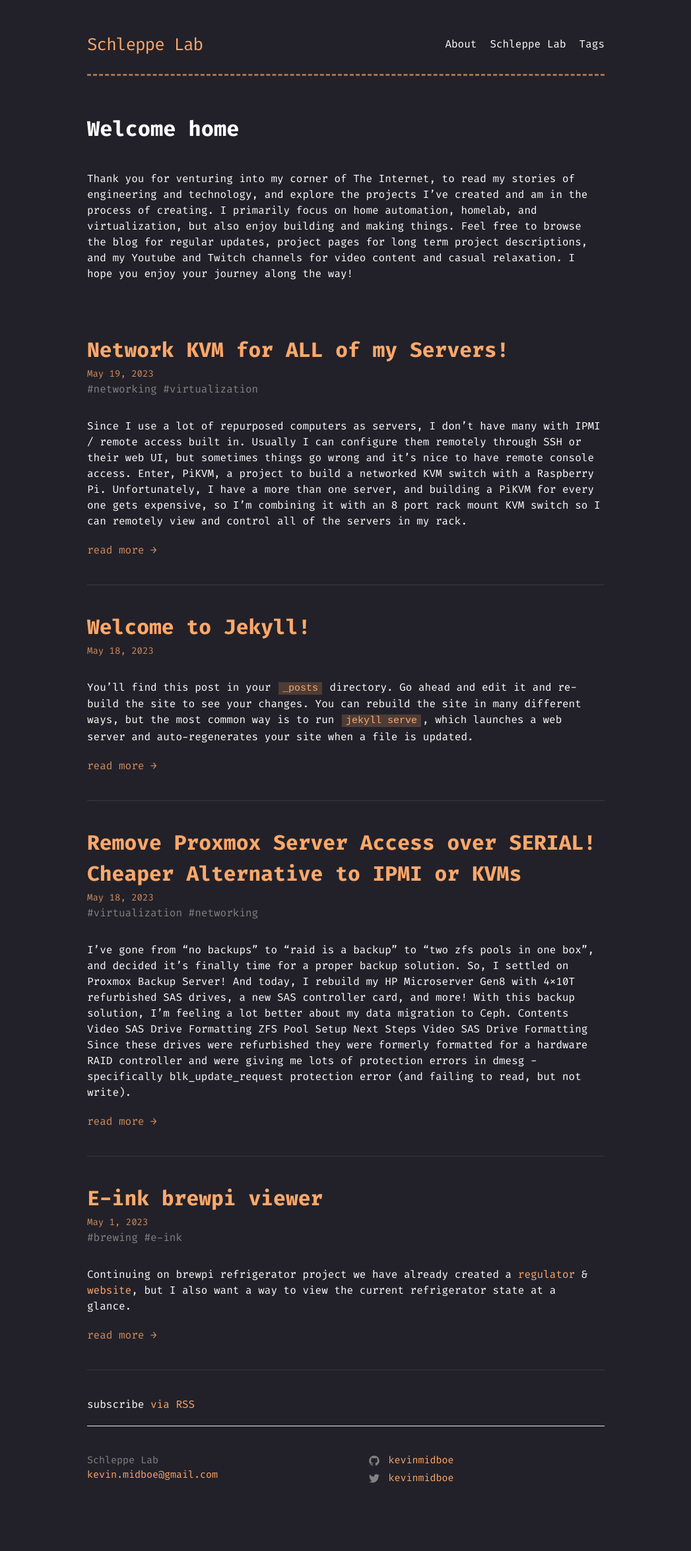
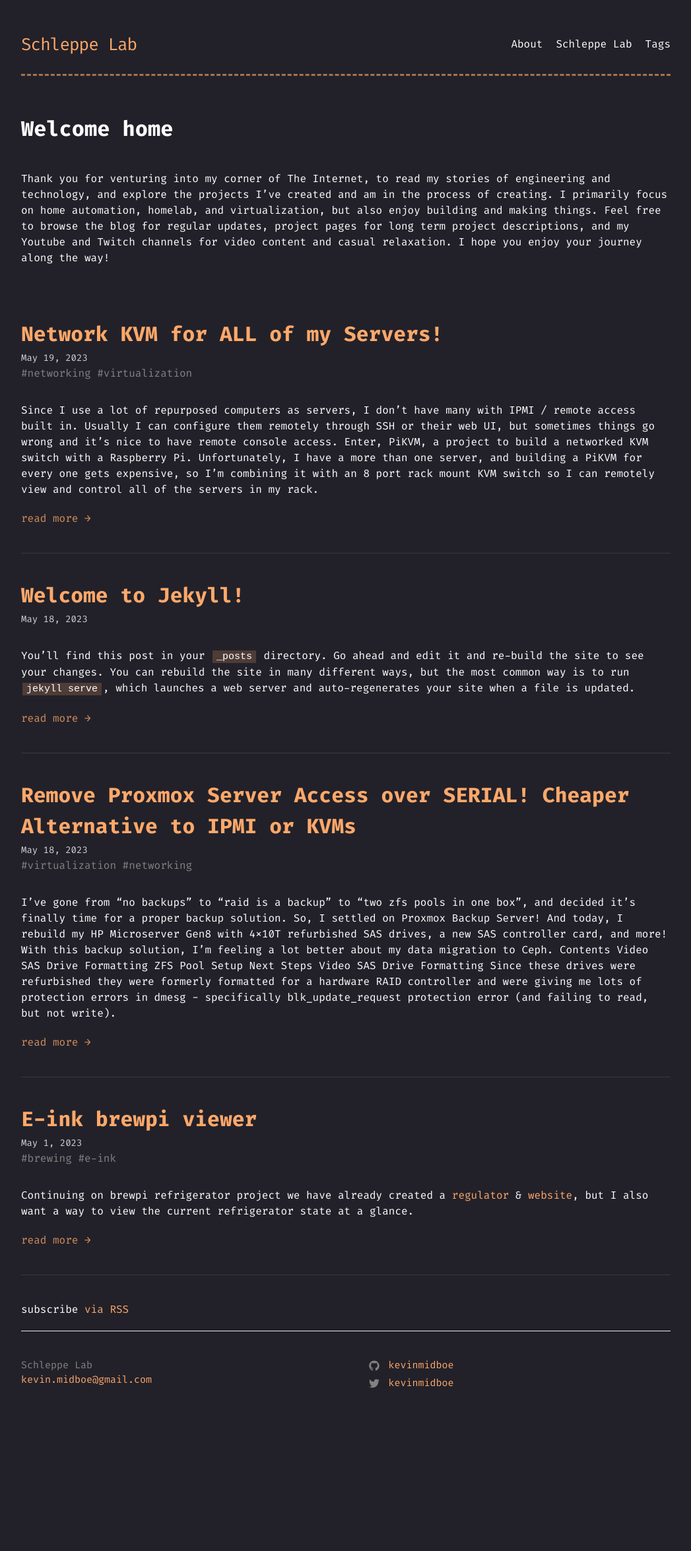
Before and after one commit to KevinMidboe/schleppe-lab, a Jekyll site: the page built from index.markdown, in a window 1280 px wide. Shown: the whole page at 66% size, without its empty margins (116-1163 px from the left). Built offline with Jekyll 4.4.1, drawn with Linux system fonts in a browser that asks for light colours; after the commit the page ends 2207 px from its top, so only the background shows below that.

Commit message:
Increased content width & define css vars from scss

```diff
--- a/_sass/_layout.scss
+++ b/_sass/_layout.scss
@@ -34,7 +34,7 @@
   display: flex;
   flex-direction: column;
   width: 100%;
-  max-width: 864px;
+  max-width: 1064px;
   min-height: 100vh;
   margin: 0 auto;
   padding: var(--spacing-unit);
--- a/_sass/main.scss
+++ b/_sass/main.scss
@@ -12,6 +12,10 @@
   src: url("/assets/fonts/FiraCode-Bold.ttf");
 }
 
+$text-color: white;
+$background-color: #222129;
+$brand-color: #fea86a;
+
 :root {
   --font-family: "Fira Code", Monaco, Consolas, "Ubuntu Mono", monospace;
   --font-size: 16px;
@@ -21,9 +25,9 @@
 
   --spacing-unit: 2.5em;
 
-  --text-color: white;
-  --background-color: #222129;
-  --brand-color: #fea86a;
+  --text-color: $text-color;
+  --background-color: $background-color;
+  --brand-color: $brand-color;
   --border-color: hsla(0, 0%, 100%, 0.1);
 }
 $base-font-family: "Fira Code", Monaco, Consolas, "Ubuntu Mono", monospace !default;
@@ -33,10 +37,6 @@ $small-font-size: $base-font-size * 0.875 !default;
 $base-line-height: 1.5 !default;
 
 $spacing-unit: 2.5em !default;
-
-$text-color: white !default;
-$background-color: #222129 !default;
-$brand-color: #fea86a !default;
 
 $grey-color: #828282 !default;
 $grey-color-light: lighten($grey-color, 40%) !default;
```
